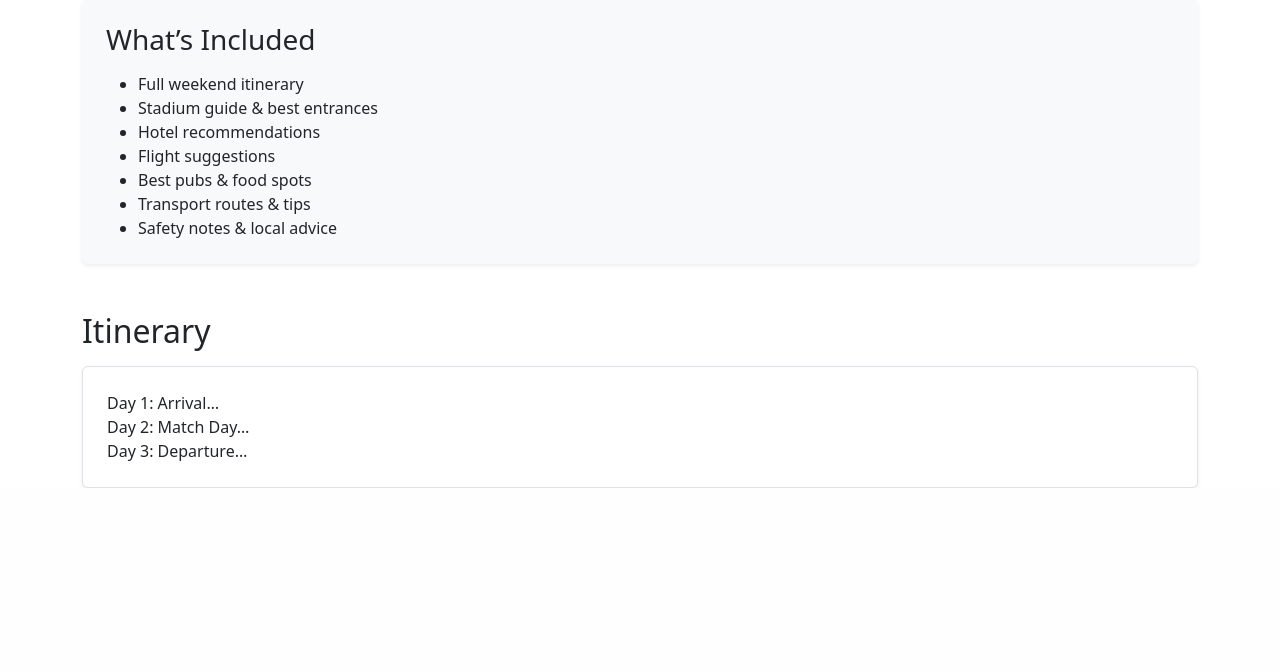
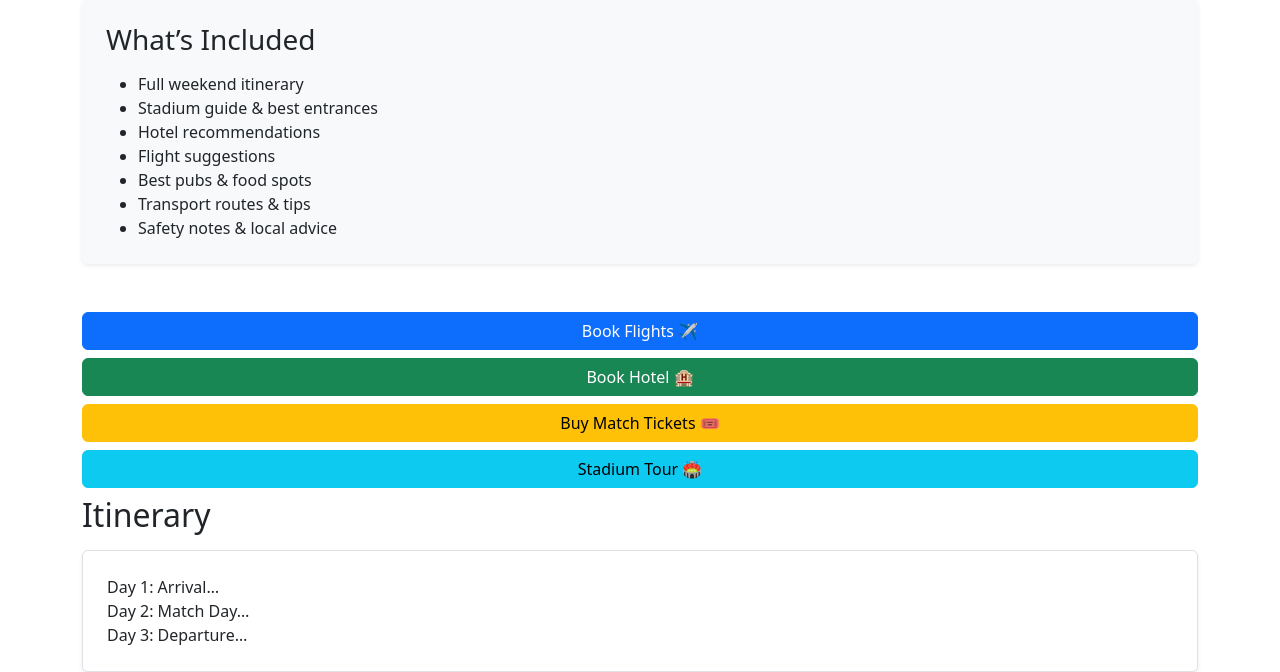
Before and after one commit to Pierre-Louis789/sportsvoyager, a Django app: page /pack/1/ in a window 1280 px wide. Shown: the part 563-1235 px from the top of the page. Before the commit the page ends 1051 px from the top, so only its background shows below. Run offline with Django 5.2, Linux system fonts and the light colour scheme; data comes from the database, SQL or seed files in the repository; both versions use the stored data as it was after the commit.

Commit message:
Add affiliate link fields and booking buttons to pack detail page

```diff
--- a/core/models.py
+++ b/core/models.py
@@ -8,6 +8,13 @@ class Pack(models.Model):
     itinerary = models.TextField()
     price = models.DecimalField(max_digits=6, decimal_places=2)
     image = models.ImageField(upload_to='packs/', blank=True)
+
+
+    flight_link = models.URLField(blank=True)
+    hotel_link = models.URLField(blank=True)
+    ticket_link = models.URLField(blank=True)
+    tour_link = models.URLField(blank=True)
+
     created_at = models.DateTimeField(auto_now_add=True)
 
     def __str__(self):
--- a/templates/pack_detail.html
+++ b/templates/pack_detail.html
@@ -37,6 +37,34 @@
     </ul>
 </div>
 
+<!-- BOOKING BUTTONS -->
+<div class="mt-4">
+    {% if pack.flight_link %}
+        <a href="{{ pack.flight_link }}" target="_blank" class="btn btn-primary mb-2 w-100">
+            Book Flights ✈️
+        </a>
+    {% endif %}
+
+    {% if pack.hotel_link %}
+        <a href="{{ pack.hotel_link }}" target="_blank" class="btn btn-success mb-2 w-100">
+            Book Hotel 🏨
+        </a>
+    {% endif %}
+
+    {% if pack.ticket_link %}
+        <a href="{{ pack.ticket_link }}" target="_blank" class="btn btn-warning mb-2 w-100">
+            Buy Match Tickets 🎟️
+        </a>
+    {% endif %}
+
+    {% if pack.tour_link %}
+        <a href="{{ pack.tour_link }}" target="_blank" class="btn btn-info mb-2 w-100">
+            Stadium Tour 🏟️
+        </a>
+    {% endif %}
+</div>
+
+
 <!-- ITINERARY -->
 <h2 class="mb-3">Itinerary</h2>
 <div class="bg-white p-4 rounded shadow-sm border">
```
Also changed, not shown: core/admin.py (+10 -1 lines), core/migrations/0002_pack_flight_link_pack_hotel_link_pack_ticket_link_and_more.py (added), db.sqlite3.
